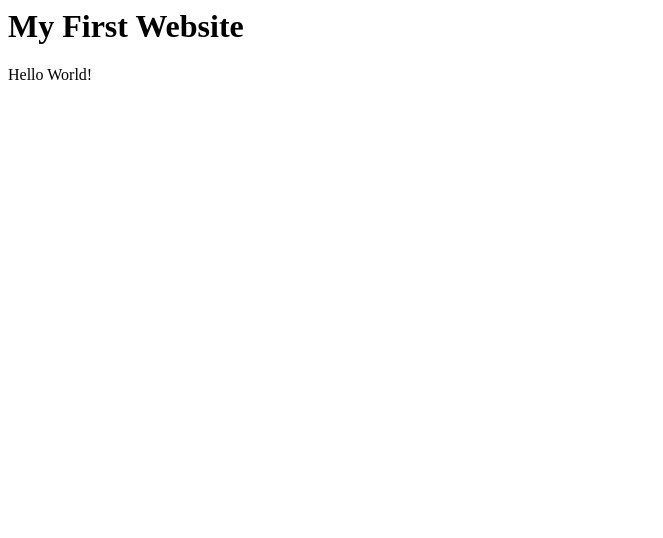
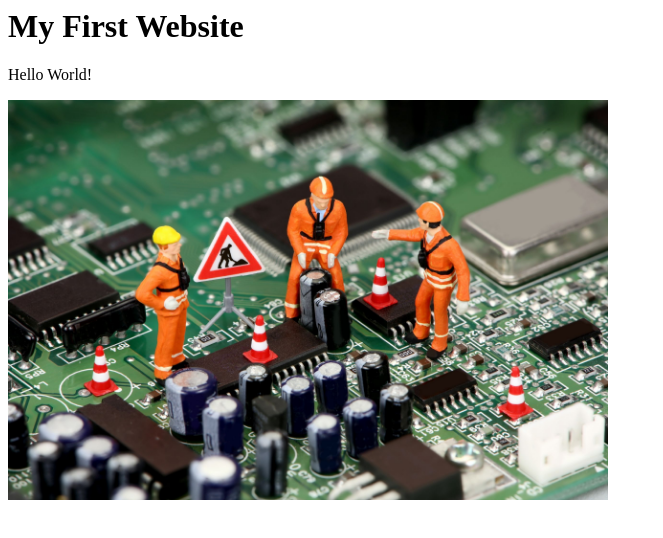
Before and after one commit to emmerl/test-web1, a plain HTML site: page index.html in a window 1280 px wide. Shown: the whole page, without its empty margins (0-663 px from the left). Drawn offline with Linux system fonts and the light colour scheme.

Commit message:
Added nice picture

```diff
--- a/index.html
+++ b/index.html
@@ -5,5 +5,6 @@
 <body>
 <h1>My First Website</h1>
 <p>Hello World!</p>
+<img src="test.jpg" height="400"/>
 </body>
 </html>
```
Also changed, not shown: test.jpg (added).
